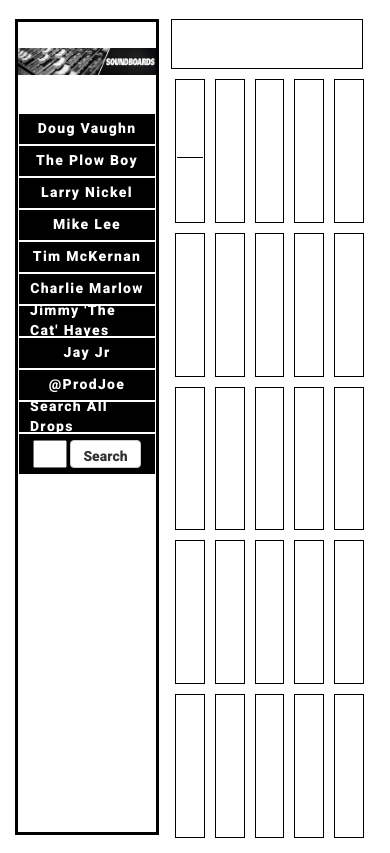
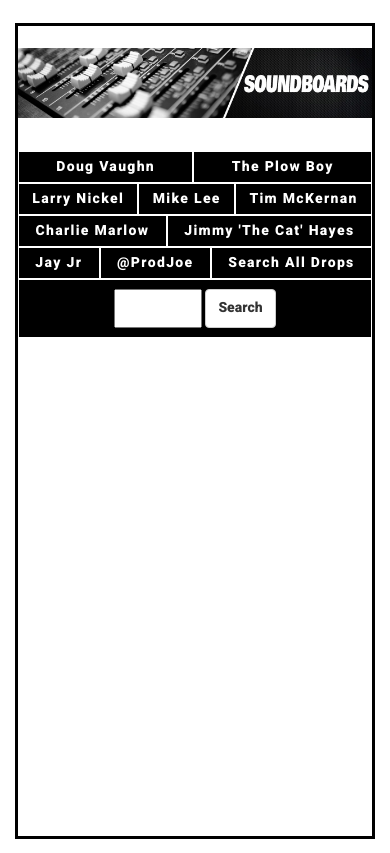
Before and after one commit to DustyShap/soundboards, a Flask app: page / in a window 390 px wide. Run offline with Flask 2, Linux system fonts and the light colour scheme; parts of the project's set-up code (start-up, migrations or seed data) failed here and were passed over; some libraries are stand-ins or nearby versions.

Commit message:
media queries

```diff
--- a/static/css/styles.css
+++ b/static/css/styles.css
@@ -513,3 +513,38 @@
     font-size: 90%;
 
 }
+
+
+
+
+/* Media Queries for Mobile */
+
+@media screen and (max-width: 480px)
+{
+
+
+    #main_wrap {
+
+        display: none;
+
+
+    }
+
+    #wrapper {
+
+        display: flex;
+        justify-content: center;
+        align-items: center;
+
+    }
+
+
+    #sidebar {
+
+        width: 100%;
+
+    }
+
+
+
+}
```
